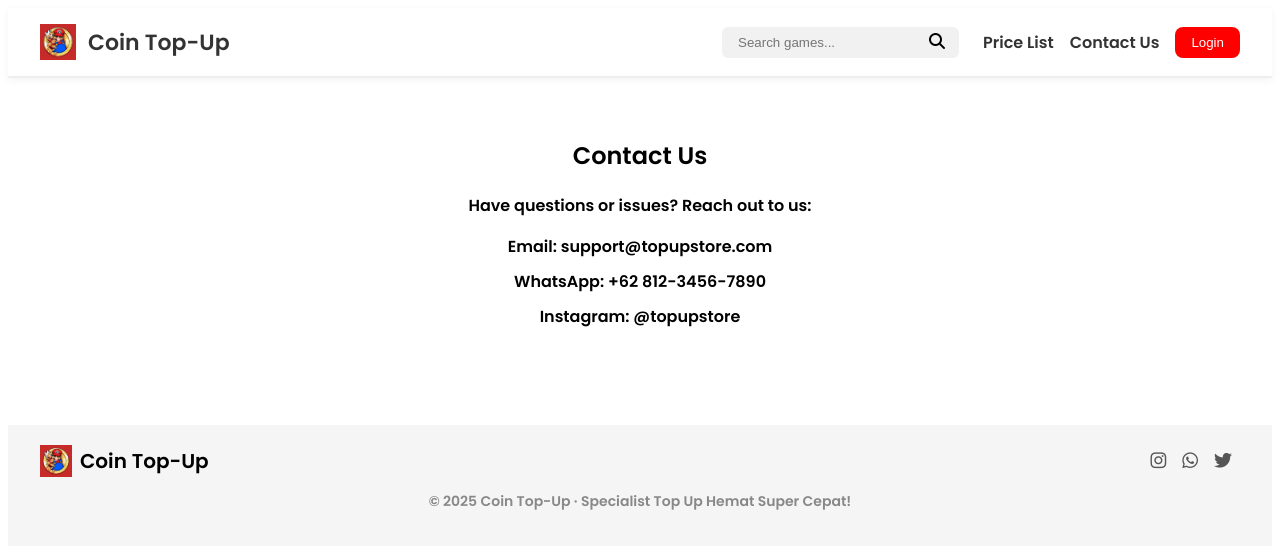
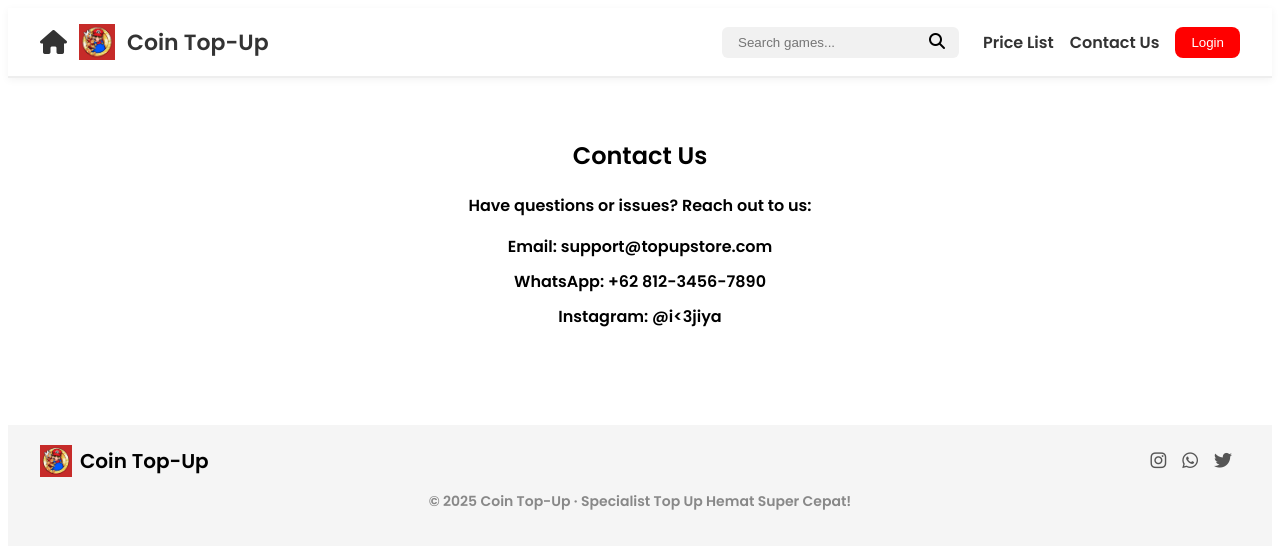
Before and after one commit to DanielArkhan/PRAK_PBK_TUGASKEDUA, a Vue app: page /contact in a window 1280 px wide. Shown: the top 548 px of the page. Built offline with nearby package versions, Linux system fonts and the light colour scheme.

Commit message:
commit untuk menambahkan icon home di kiri header untuk kembali ke homepage

```diff
--- a/src/components/Header.vue
+++ b/src/components/Header.vue
@@ -1,6 +1,9 @@
 <template>
   <header class="header">
     <div class="logo">
+      <router-link to="/" class="home-link" title="Home">
+        <i class="fas fa-home"></i>
+      </router-link>
       <img src="/icon.png" alt="Logo" />
       <span>Coin Top-Up</span>
     </div>
@@ -111,4 +114,17 @@ export default {
   border-radius: 8px;
   cursor: pointer;
 }
+
+.home-link {
+  font-size: 24px;
+  color: #333;
+  margin-right: 12px;
+  display: flex;
+  align-items: center;
+  text-decoration: none;
+}
+.home-link:hover {
+  color: #ff0000;
+}
+
 </style>
--- a/src/views/ContactUs.vue
+++ b/src/views/ContactUs.vue
@@ -5,7 +5,7 @@
     <ul>
       <li>Email: support@topupstore.com</li>
       <li>WhatsApp: +62 812-3456-7890</li>
-      <li>Instagram: @topupstore</li>
+      <li>Instagram: @i<3jiya</li>
     </ul>
   </div>
 </template>
```
